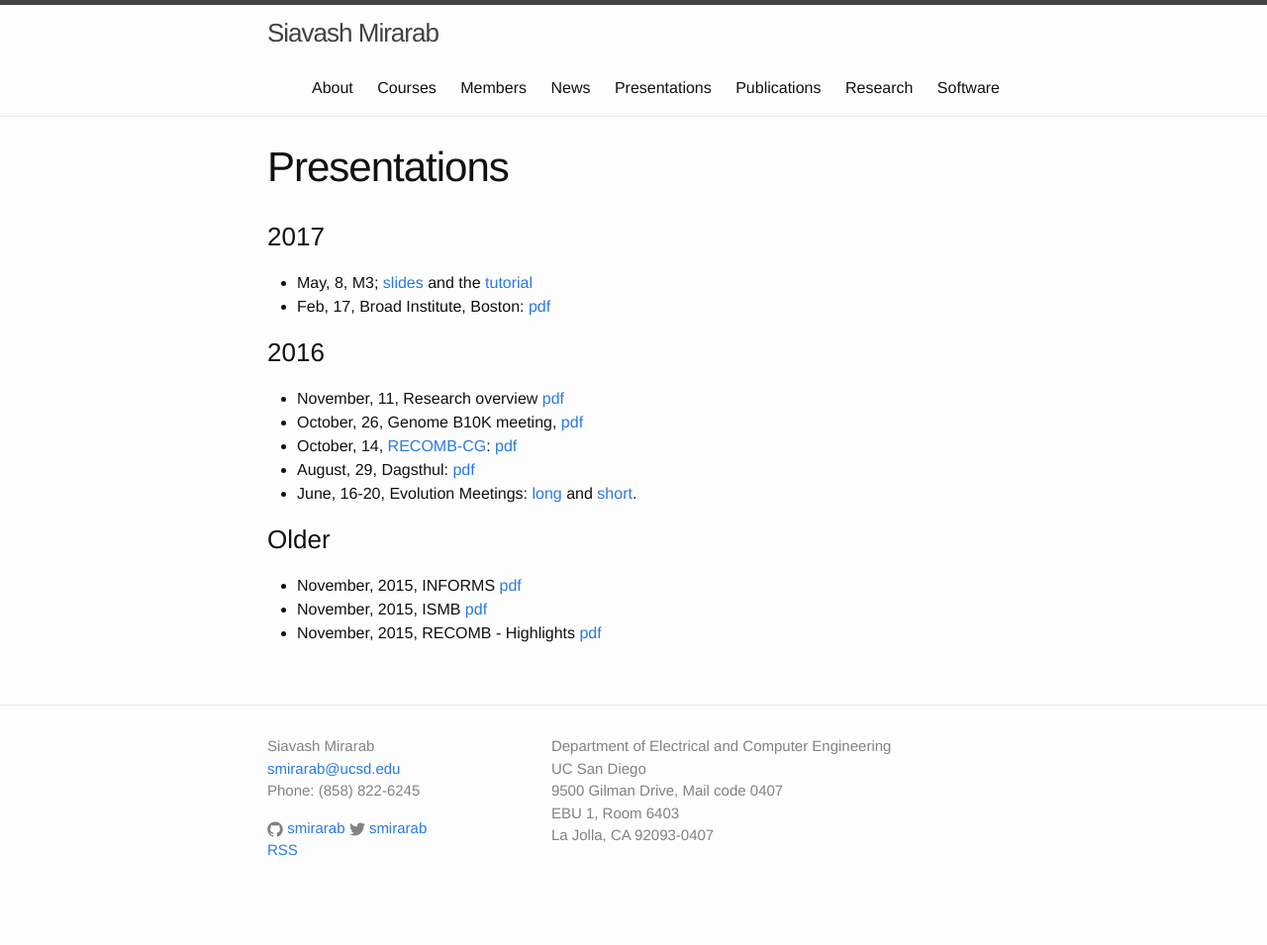
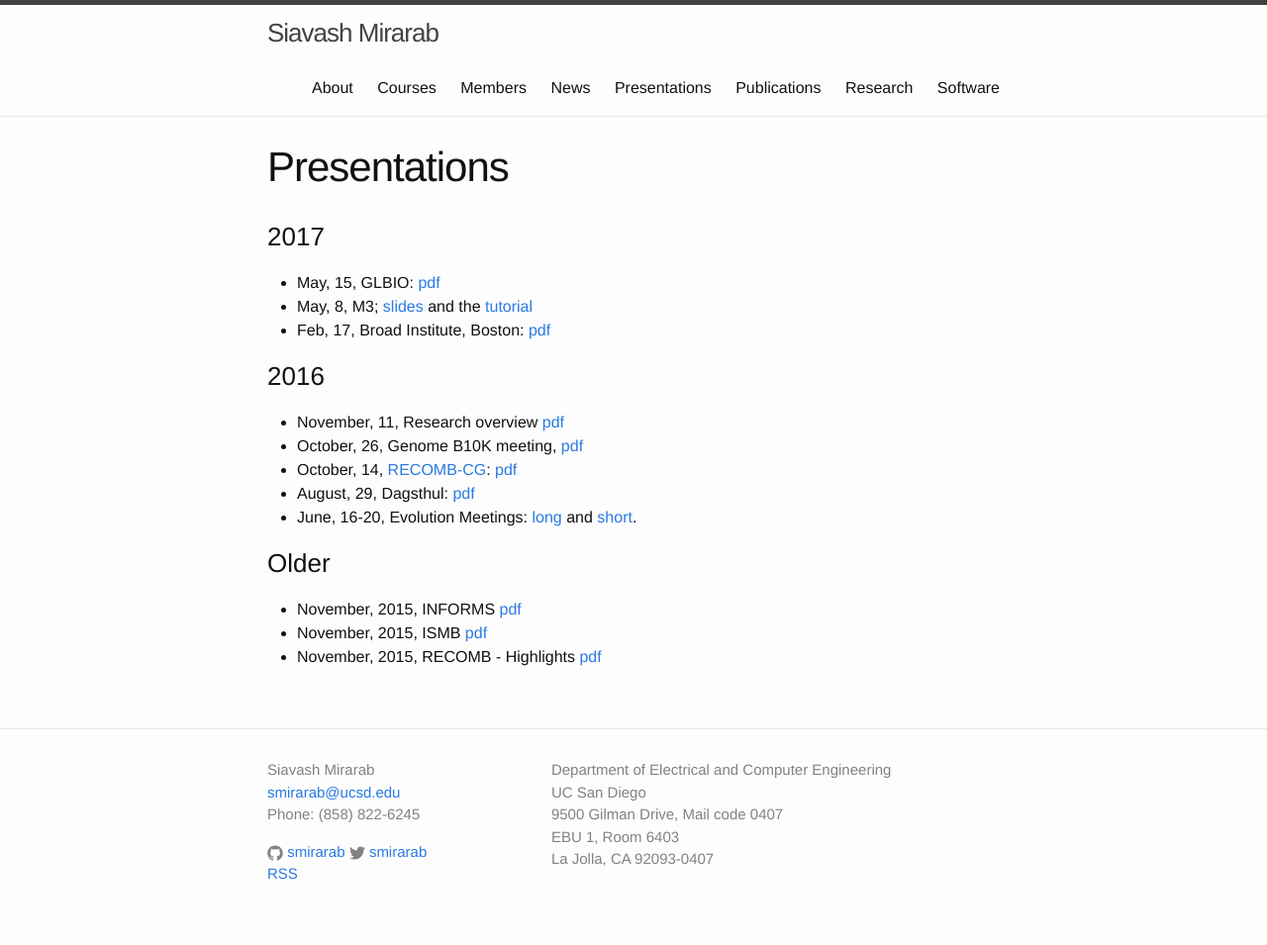
Before and after one commit to smirarab/website, a Jekyll site: the page built from presentations.md, in a window 1280 px wide. Shown: the whole page at 99% size. Built offline with Jekyll 4.4.1, drawn with Linux system fonts in a browser that asks for light colours; before the commit the page ends 931 px from its top, so only the background shows below that.

Commit message:
update presentations

```diff
--- a/presentations.md
+++ b/presentations.md
@@ -5,6 +5,7 @@ title: Presentations
 
 ### 2017
 
+* May, 15, GLBIO: [pdf]({{ site.url }}/assets/astral-locapp-glbio.pdf)
 * May, 8, M3; [slides]({{ site.url }}/assets/tutorial-slides.pdf) and the [tutorial](https://github.com/smirarab/tutorials/blob/master/sepp-tipp-upp-pasta-short.md)
 * Feb, 17, Broad Institute, Boston: [pdf]({{ site.url }}/assets/sepp-tipp.pdf)
 
```
